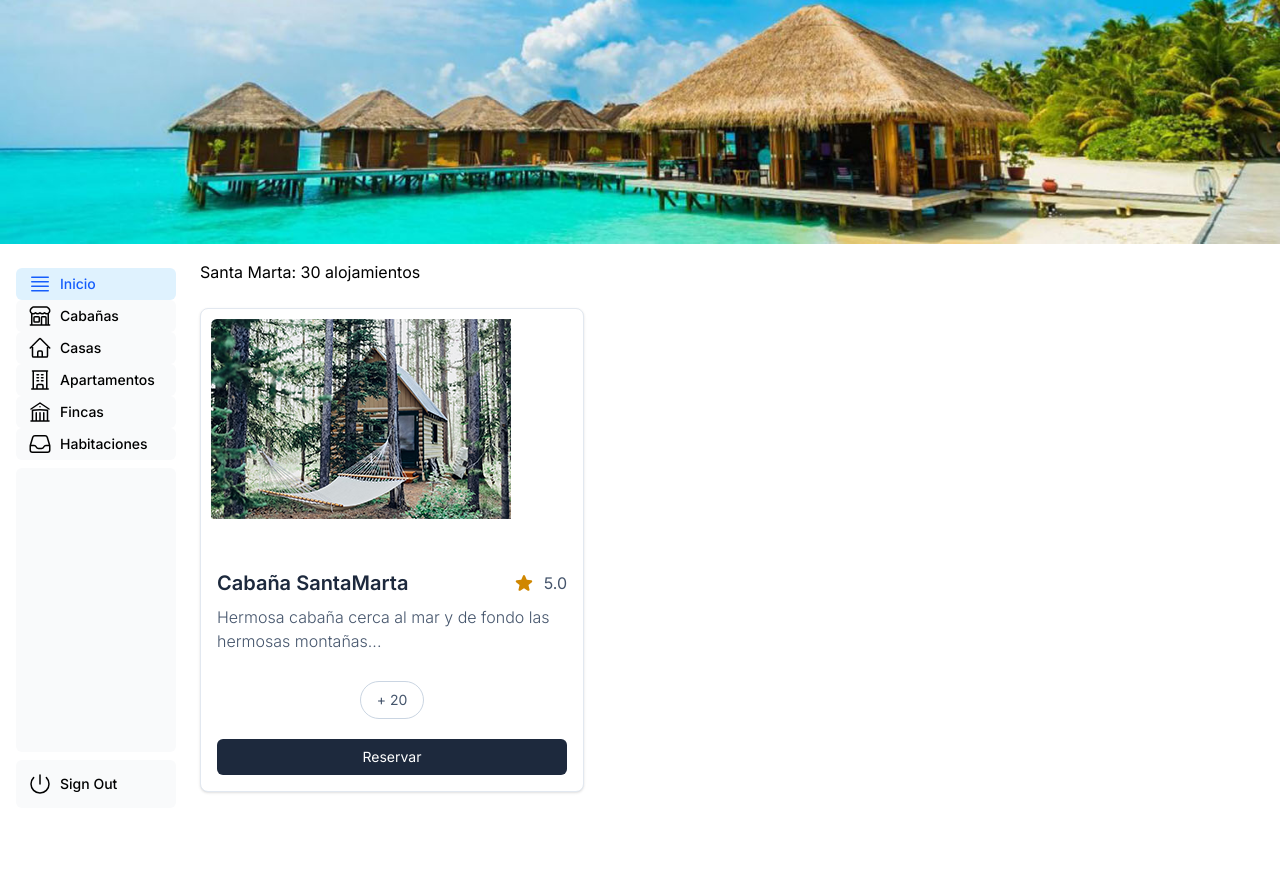
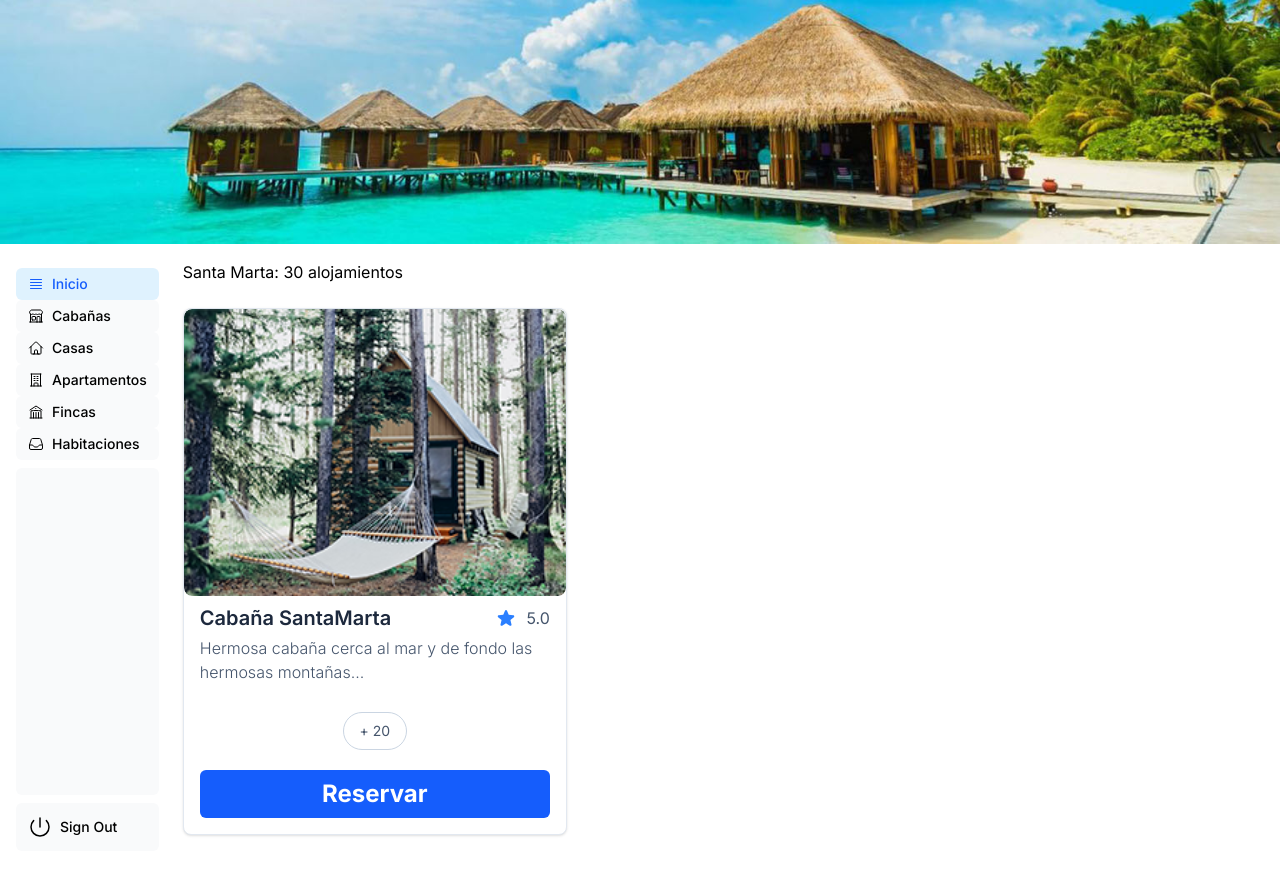
Before and after one commit to Geovanny-Gomez-Arciniegas/AlquilerVacacional, a Next.js app: page / in a window 1280 px wide. Before the commit the page ends 832 px from the top, so only its background shows below. Built offline with nearby package versions, Linux system fonts and the light colour scheme; a web font is replaced by a local one.

Commit message:
se hace pequeños cambios para ajustar

```diff
--- a/app/layout.tsx
+++ b/app/layout.tsx
@@ -30,10 +30,10 @@ export default function RootLayout({
         </header>
         <main className="flex flex-col p-2 items-center">
           <div className="flex-row flex w-screen md:flex-row md:overflow-hidden">
-            <div className="basis-[15%] w-full flex-none md:w-48">
+            <div className="basis-[10%] w-full flex-none md:w-48">
               <SideNav />
             </div>
-            <div className="basis-[85%] grow p-1 md:overflow-y-auto md:p-2">
+            <div className="basis-[90%] grow p-1 md:overflow-y-auto md:p-2">
               {children}
             </div>
           </div>
--- a/app/ui/inicio/cards.tsx
+++ b/app/ui/inicio/cards.tsx
@@ -9,24 +9,52 @@ interface CardInicioProps {
 export function CardInicio({ title, description, image }: CardInicioProps) {
 return (
   <div className="relative flex flex-col my-6 bg-white shadow-sm border border-slate-200 rounded-lg w-96">
-      <div className="relative h-56 m-2.5 overflow-hidden text-white rounded-md">
+    <div className="relative w-full aspect-4/3 overflow-hidden rounded-lg">
   <Image
     src={image}
-          width={300}
-          height={200}
-          alt="card-image"
+    alt="Imagen"
+    fill
+    className="object-cover rounded-lg"
+    priority
   />
 </div>
 
-      <div className="p-4">
-        <div className="flex items-center mb-2">
+
+
+
+
+
+
+
+    {/* <div className="relative m-2.5 overflow-hidden rounded-lg">
+      <Image
+        src={image}
+        alt="card-image"
+        // style={{
+        //   maxWidth: '100%',
+        //   height: 'auto',
+        // }}
+        width={400}
+        height={250}
+        className="w-full h-56 object-cover rounded-lg"
+      />
+    </div> */}
+
+    <div className="px-4 pt-2 pb-4">
+      <div className="flex items-center mb-1">
         <h6 className="text-slate-800 text-xl font-semibold">{title}</h6>
         <div className="flex items-center gap-1 ml-auto">
-            <svg xmlns="http://www.w3.org/2000/svg" viewBox="0 0 24 24" fill="currentColor"
-              className="w-5 h-5 text-yellow-600">
-              <path fillRule="evenodd"
+          <svg
+            xmlns="http://www.w3.org/2000/svg"
+            viewBox="0 0 24 24"
+            fill="currentColor"
+            className="w-5 h-5 text-blue-500"
+          >
+            <path
+              fillRule="evenodd"
               d="M10.788 3.21c.448-1.077 1.976-1.077 2.424 0l2.082 5.007 5.404.433c1.164.093 1.636 1.545.749 2.305l-4.117 3.527 1.257 5.273c.271 1.136-.964 2.033-1.96 1.425L12 18.354 7.373 21.18c-.996.608-2.231-.29-1.96-1.425l1.257-5.273-4.117-3.527c-.887-.76-.415-2.212.749-2.305l5.404-.433 2.082-5.006z"
-                clipRule="evenodd" />
+              clipRule="evenodd"
+            />
           </svg>
           <span className="text-slate-600 ml-1.5">5.0</span>
         </div>
@@ -37,8 +65,6 @@ export function CardInicio({ title, description, image }: CardInicioProps) {
 
     {/* Botones de acción */}
     <div className="group my-3 inline-flex flex-wrap justify-center items-center gap-2">
-        {/* Aquí puedes mapear íconos si quieres hacerlo dinámico */}
-        {/* Botón +20 */}
       <button className="rounded-full border border-slate-300 py-2 px-4 text-sm text-slate-600 hover:bg-slate-800 hover:text-white transition-all">
         + 20
       </button>
@@ -46,10 +72,66 @@ export function CardInicio({ title, description, image }: CardInicioProps) {
 
     {/* Botón Reservar */}
     <div className="px-4 pb-4 pt-0 mt-2">
-        <button className="w-full rounded-md bg-slate-800 py-2 px-4 text-sm text-white hover:bg-slate-700 transition-all">
+      <button className="w-full rounded-md bg-blue-600 py-2 px-4 text-2xl text-white font-bold hover:bg-blue-700 transition-all">
         Reservar
       </button>
     </div>
   </div>
 );
+
+
+
+
+
+
+
+
+
+
+
+  // return (
+  //   <div className="relative flex flex-col my-6 bg-white shadow-sm border border-slate-200 rounded-lg w-96">
+  //     <div className="relative h-56 m-2.5 overflow-hidden text-white rounded-md">
+  //       <Image
+  //         src={image}
+  //         width={300}
+  //         height={200}
+  //         alt="card-image"
+  //       />
+  //     </div>
+
+  //     <div className="p-4">
+  //       <div className="flex items-center mb-2">
+  //         <h6 className="text-slate-800 text-xl font-semibold">{title}</h6>
+  //         <div className="flex items-center gap-1 ml-auto">
+  //           <svg xmlns="http://www.w3.org/2000/svg" viewBox="0 0 24 24" fill="currentColor"
+  //             className="w-5 h-5 text-yellow-600">
+  //             <path fillRule="evenodd"
+  //               d="M10.788 3.21c.448-1.077 1.976-1.077 2.424 0l2.082 5.007 5.404.433c1.164.093 1.636 1.545.749 2.305l-4.117 3.527 1.257 5.273c.271 1.136-.964 2.033-1.96 1.425L12 18.354 7.373 21.18c-.996.608-2.231-.29-1.96-1.425l1.257-5.273-4.117-3.527c-.887-.76-.415-2.212.749-2.305l5.404-.433 2.082-5.006z"
+  //               clipRule="evenodd" />
+  //           </svg>
+  //           <span className="text-slate-600 ml-1.5">5.0</span>
+  //         </div>
+  //       </div>
+
+  //       <p className="text-slate-600 leading-normal font-light">{description}</p>
+  //     </div>
+
+  //     {/* Botones de acción */}
+  //     <div className="group my-3 inline-flex flex-wrap justify-center items-center gap-2">
+  //       {/* Aquí puedes mapear íconos si quieres hacerlo dinámico */}
+  //       {/* Botón +20 */}
+  //       <button className="rounded-full border border-slate-300 py-2 px-4 text-sm text-slate-600 hover:bg-slate-800 hover:text-white transition-all">
+  //         + 20
+  //       </button>
+  //     </div>
+
+  //     {/* Botón Reservar */}
+  //     <div className="px-4 pb-4 pt-0 mt-2">
+  //       <button className="w-full rounded-md bg-slate-800 py-2 px-4 text-sm text-white hover:bg-slate-700 transition-all">
+  //         Reservar
+  //       </button>
+  //     </div>
+  //   </div>
+  // );
 }
--- a/app/ui/inicio/nav-links.tsx
+++ b/app/ui/inicio/nav-links.tsx
@@ -39,7 +39,7 @@ export default function NavLinks() {
               }
             )}
           >
-            <LinkIcon className="w-6" />
+            <LinkIcon className="w-4" />
             <p className="hidden md:block">{link.name}</p>
           </Link>
         );
```
Lines whose indentation alone changed are shown as unchanged.
